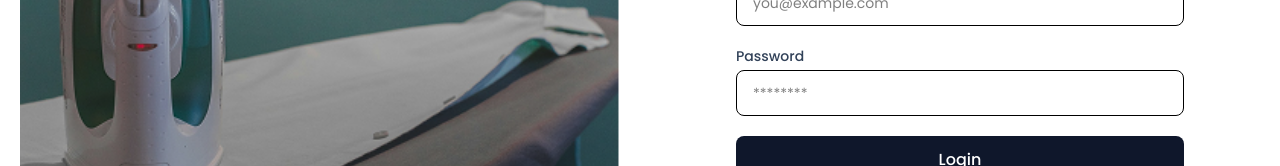
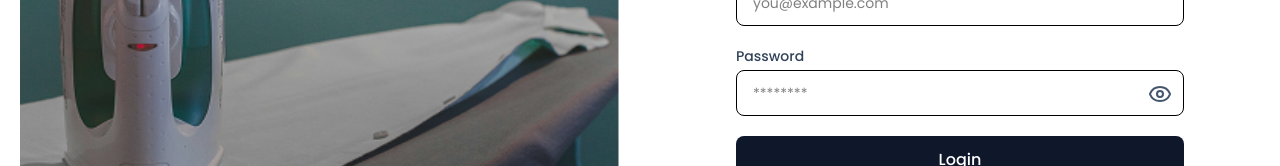
Before and after one commit to GiditheCoder/esabw, a React (Vite) app: page /admin-login in a window 1280 px wide. Shown: the part 364-530 px from the top of the page. Built offline with nearby package versions, Linux system fonts and the light colour scheme.

Commit message:
feat: add password visibility toggle in AdminLogin component

```diff
--- a/src/components/AdminLogin.jsx
+++ b/src/components/AdminLogin.jsx
@@ -3,11 +3,13 @@ import AdminImage from "../images/Admin.png";
 import { useAdminLogin } from "../hooks/server/mutations";
 import { toast } from "react-toastify";
 import { useNavigate } from "react-router-dom";
+import { Eye, EyeClosed } from "lucide-react";
 
 const AdminLogin = () => {
   const navigate = useNavigate();
   const [email, setEmail] = useState("");
   const [password, setPassword] = useState("");
+  const [showPassword, setShowPassword] = useState(false);
 
   const { mutateAsync, isPending } = useAdminLogin();
 
@@ -63,8 +65,9 @@ const AdminLogin = () => {
               <label className="block text-sm font-medium text-slate-700 mb-1">
                 Password
               </label>
+              <div className="relative">
                 <input
-                type="password"
+                  type={showPassword ? "text" : "password"}
                   placeholder="********"
                   value={password}
                   onChange={(event) => setPassword(event.target.value)}
@@ -72,6 +75,14 @@ const AdminLogin = () => {
                   className="w-full rounded-md border border-black px-4 py-3 text-sm focus:outline-none focus:ring-2 focus:ring-slate-900 focus:border-slate-900"
                   required
                 />
+                <button
+                  type="button"
+                  onClick={() => setShowPassword(!showPassword)}
+                  className="absolute right-3 top-3 text-slate-600 hover:text-slate-900"
+                >
+                  {showPassword ? <EyeClosed /> : <Eye />}
+                </button>
+              </div>
             </div>
 
             {/* Button */}
--- a/src/components/ui/select.jsx
+++ b/src/components/ui/select.jsx
@@ -38,7 +38,7 @@ function SelectTrigger({ className, size = "default", children, ...props }) {
 function SelectContent({
   className,
   children,
-  position = "item-aligned",
+  position = "",
   align = "center",
   ...props
 }) {
@@ -61,7 +61,7 @@ function SelectContent({
           className={cn(
             "p-1",
             position === "popper" &&
-              "h-[var(--radix-select-trigger-height)] w-full min-w-[var(--radix-select-trigger-width)] scroll-my-1",
+              "h-(--radix-select-trigger-height) w-full min-w-[var(--radix-select-trigger-width)] scroll-my-1",
           )}
         >
           {children}
```
Lines whose indentation alone changed are shown as unchanged.
